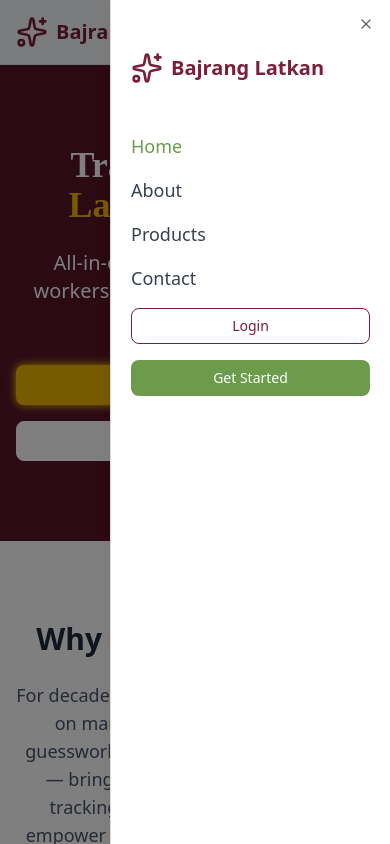
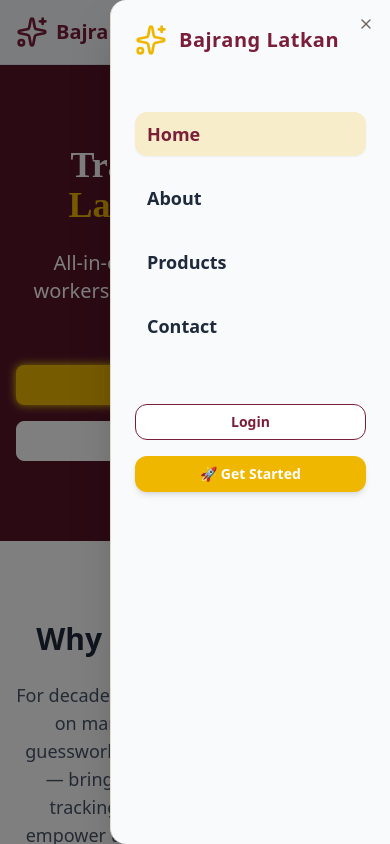
Before and after one commit to mkkapadi12/BajrangLatkan_Production, a React (Vite) app: page / in a window 390 px wide. Both pictures are taken after a click on the button "Toggle menu". Shown: the top 844 px of the page. Built offline with nearby package versions, Linux system fonts and the light colour scheme.

Commit message:
some changes in mobile navabr style

```diff
--- a/src/components/layout/Navbar.jsx
+++ b/src/components/layout/Navbar.jsx
@@ -88,42 +88,51 @@ export default function Navbar() {
               <Button
                 variant="ghost"
                 size="icon"
-                className="text-bajrang-brand hover:bg-bajrang-brand hover:text-white"
+                className="transition-all duration-300 rounded-full shadow-md text-bajrang-brand hover:bg-bajrang-brand hover:text-white"
               >
                 <ICONS.MENU className="w-6 h-6" />
                 <span className="sr-only">Toggle menu</span>
               </Button>
             </SheetTrigger>
-            <SheetContent side="right" className="w-[280px] bg-white p-5">
-              <div className="flex flex-col mt-8 space-y-4">
-                <Link to="/" className="flex items-center mb-8 space-x-2">
-                  <ICONS.SPARKLES className="w-8 h-8 text-bajrang-brand" />
-                  <span className="text-xl font-bold text-bajrang-brand">
+
+            <SheetContent
+              side="right"
+              className="w-[280px] bg-bajrang-bg p-6 shadow-2xl rounded-l-2xl"
+            >
+              {/* Logo */}
+              <div className="flex items-center mb-10 space-x-3">
+                <ICONS.SPARKLES className="w-8 h-8 text-bajrang-accent animate-spin-slow" />
+                <span className="text-xl font-extrabold tracking-wide text-bajrang-brand">
                   Bajrang Latkan
                 </span>
-                </Link>
+              </div>
 
+              {/* Navigation Links */}
+              <div className="flex flex-col space-y-5">
                 {navigation.map((item) => (
                   <Link
                     key={item.name}
                     to={item.to}
                     onClick={() => setIsOpen(false)}
-                    className={`text-lg font-medium transition-colors ${
+                    className={`text-lg font-semibold transition-all duration-300 px-3 py-2 rounded-lg ${
                       isActive(item.to)
-                        ? "text-accent"
-                        : "text-gray-700 hover:text-bajrang-brand"
+                        ? "text-bajrang-brand bg-bajrang-accent/20 shadow-sm"
+                        : "text-bajrang-text hover:text-bajrang-brand hover:bg-bajrang-accent/10"
                     }`}
                   >
                     {item.name}
                   </Link>
                 ))}
+              </div>
 
-                <div className="flex flex-col mt-8 space-y-4">
+              {/* Action Buttons */}
+              <div className="flex flex-col mt-10 space-y-4">
                 {isLoggedIn ? (
                   <Link to="/logout">
                     <Button
                       variant="outline"
-                        className="w-full border-bajrang-brand text-bajrang-brand hover:bg-bajrang-brand hover:text-white"
+                      className="w-full font-semibold transition-all duration-300 rounded-lg border-bajrang-brand text-bajrang-brand hover:bg-bajrang-brand hover:text-white"
+                      onClick={() => setIsOpen(false)}
                     >
                       Logout
                     </Button>
@@ -132,7 +141,8 @@ export default function Navbar() {
                   <Link to="/login">
                     <Button
                       variant="outline"
-                        className="w-full border-bajrang-brand text-bajrang-brand hover:bg-bajrang-brand hover:text-white"
+                      className="w-full font-semibold transition-all duration-300 rounded-lg border-bajrang-brand text-bajrang-brand hover:bg-bajrang-brand hover:text-white"
+                      onClick={() => setIsOpen(false)}
                     >
                       Login
                     </Button>
@@ -140,11 +150,13 @@ export default function Navbar() {
                 )}
 
                 <Link to="/get-started">
-                    <Button className="w-full text-white bg-accent hover:bg-warning">
-                      Get Started
+                  <Button
+                    onClick={() => setIsOpen(false)}
+                    className="w-full font-semibold text-white transition-all duration-300 rounded-lg shadow-md bg-bajrang-accent hover:bg-yellow-500"
+                  >
+                    🚀 Get Started
                   </Button>
                 </Link>
-                </div>
               </div>
             </SheetContent>
           </Sheet>
--- a/src/pages/About.jsx
+++ b/src/pages/About.jsx
@@ -1,6 +1,13 @@
 import React from "react";
 import { motion } from "framer-motion";
-import { Users, Factory, Target, Award } from "lucide-react";
+import {
+  Users,
+  Factory,
+  Target,
+  Award,
+  UserCheck,
+  Settings,
+} from "lucide-react";
 
 const About = () => {
   return (
@@ -15,7 +22,7 @@ const About = () => {
         >
           About <span className="text-bajrang-accent">Bajrang Latkan</span>
         </motion.h1>
-        <p className="max-w-2xl mx-auto mt-4 text-lg text-bajrang-textSecondary md:text-xl text-white/90">
+        <p className="max-w-2xl mx-auto mt-4 text-lg md:text-xl text-white/90">
           Blending tradition with technology to simplify <br />
           <span className="font-semibold text-bajrang-accent">
             Latkan Manufacturing
@@ -77,40 +84,58 @@ const About = () => {
         </div>
       </section>
 
-      {/* Team Section */}
+      {/* How It's Useful Section */}
       <section className="px-6 py-16 md:px-12 lg:px-20 bg-bajrang-surface">
-        <div className="mb-10 text-center">
-          <h2 className="text-3xl font-bold text-bajrang-brand">Our Team</h2>
-          <p className="mt-2 text-bajrang-textSecondary">
-            A family-run business powered by community and tradition.
-          </p>
-        </div>
-        <div className="grid max-w-5xl grid-cols-1 gap-8 mx-auto md:grid-cols-2">
-          {[
-            {
-              role: "Manufacturing & Production",
-              name: "Handled by Parents",
-              desc: "Managing raw materials, distributing work, and ensuring quality.",
-            },
-            {
-              role: "Sales & Marketing",
-              name: "Handled by Mama (Uncle)",
-              desc: "Connecting finished products to the market with trust and reputation.",
-            },
-          ].map((person, idx) => (
+        <div className="max-w-6xl mx-auto text-center">
+          <h2 className="mb-10 text-3xl font-bold text-bajrang-brand">
+            How Bajrang Latkan Helps
+          </h2>
+          <div className="grid gap-8 md:grid-cols-2">
+            {/* Workers Card */}
             <motion.div
-              key={idx}
-              whileHover={{ scale: 1.03 }}
-              className="p-6 border shadow-sm bg-bajrang-surfaceAlt border-bajrang-divider rounded-2xl"
+              initial={{ opacity: 0, y: 40 }}
+              whileInView={{ opacity: 1, y: 0 }}
+              transition={{ duration: 0.6 }}
+              viewport={{ once: true }}
+              className="p-8 text-left transition border shadow-md bg-bajrang-surface rounded-2xl border-bajrang-border hover:shadow-lg"
             >
-              <Users className="w-8 h-8 mb-3 text-bajrang-secondary" />
-              <h3 className="text-lg font-semibold text-bajrang-text">
-                {person.role}
-              </h3>
-              <p className="font-medium text-bajrang-accent">{person.name}</p>
-              <p className="mt-2 text-bajrang-textSecondary">{person.desc}</p>
+              <div className="flex items-center mb-4">
+                <Users className="w-10 h-10 text-bajrang-accent" />
+                <h3 className="ml-3 text-xl font-semibold text-bajrang-text">
+                  For Workers
+                </h3>
+              </div>
+              <ul className="space-y-3 text-bajrang-textSecondary">
+                <li>📦 Get work assignments directly online</li>
+                <li>📊 Track progress and submissions easily</li>
+                <li>💰 View monthly salary and payment history</li>
+                <li>🤝 Transparency in work & payments</li>
+              </ul>
             </motion.div>
-          ))}
+
+            {/* Admin Card */}
+            <motion.div
+              initial={{ opacity: 0, y: 40 }}
+              whileInView={{ opacity: 1, y: 0 }}
+              transition={{ duration: 0.6, delay: 0.2 }}
+              viewport={{ once: true }}
+              className="p-8 text-left transition border shadow-md bg-bajrang-surface rounded-2xl border-bajrang-border hover:shadow-lg"
+            >
+              <div className="flex items-center mb-4">
+                <Settings className="w-10 h-10 text-bajrang-secondary" />
+                <h3 className="ml-3 text-xl font-semibold text-bajrang-text">
+                  For Admin
+                </h3>
+              </div>
+              <ul className="space-y-3 text-bajrang-textSecondary">
+                <li>📝 Assign work & manage raw material distribution</li>
+                <li>✅ Verify product quality & quantity</li>
+                <li>📈 Track worker performance & progress</li>
+                <li>💵 Auto-calculate salaries with accuracy</li>
+                <li>📑 Access detailed analytics & reports</li>
+              </ul>
+            </motion.div>
+          </div>
         </div>
       </section>
     </div>
```
Also changed, not shown: src/components/ui/sheet.jsx (+28 -51 lines). Lines whose indentation alone changed are shown as unchanged.
